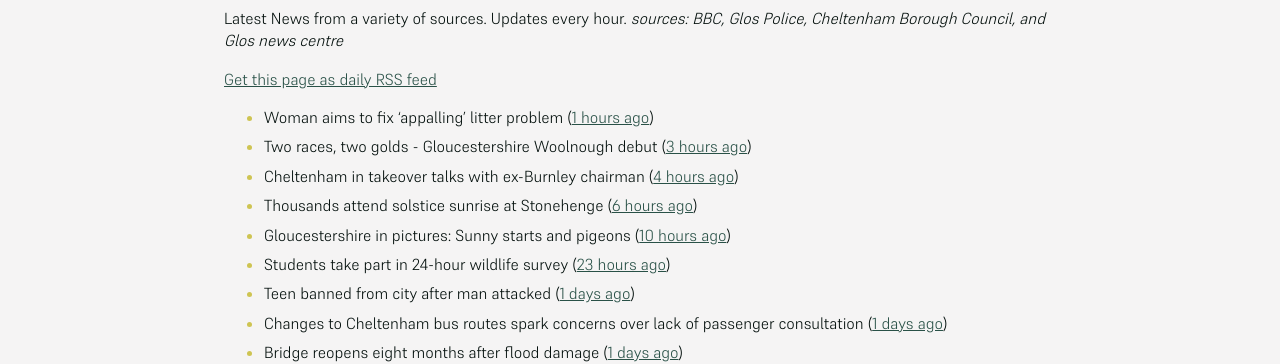
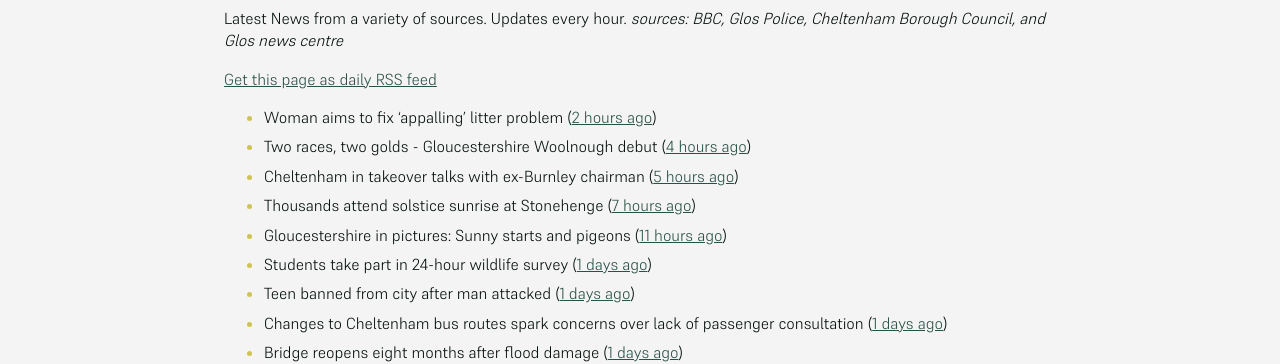
Before and after one commit to mat-0/cheltenham-open-data, a Jekyll site: the page built from _pages/news.md, in a window 1280 px wide. Shown: the part 266-630 px from the top of the page. Built offline with Jekyll 4.4.1, drawn with Linux system fonts in a browser that asks for light colours.

Commit message:
Updated 2025-06-21 17:57:45

```diff
--- a/_pages/news.md
+++ b/_pages/news.md
@@ -12,12 +12,12 @@ _sources: BBC, Glos Police, Cheltenham Borough Council, and Glos news centre_
 [Get this page as daily RSS feed](/daily.rss)
 
 <!-- news_marker starts -->
-- Woman aims to fix 'appalling' litter problem ([1 hours ago](https://www.bbc.com/news/articles/cqjq05rv191o))
-- Two races, two golds - Gloucestershire Woolnough debut ([3 hours ago](https://www.bbc.com/sport/rowing/articles/cgjg4516w15o))
-- Cheltenham in takeover talks with ex-Burnley chairman ([4 hours ago](https://www.bbc.com/sport/football/articles/ckg3v5135meo))
-- Thousands attend solstice sunrise at Stonehenge ([6 hours ago](https://www.bbc.com/news/articles/cg75gp1y233o))
-- Gloucestershire in pictures: Sunny starts and pigeons ([10 hours ago](https://www.bbc.com/news/articles/cwye9g90870o))
-- Students take part in 24-hour wildlife survey ([23 hours ago](https://www.bbc.com/news/articles/cn41ze3r27zo))
+- Woman aims to fix 'appalling' litter problem ([2 hours ago](https://www.bbc.com/news/articles/cqjq05rv191o))
+- Two races, two golds - Gloucestershire Woolnough debut ([4 hours ago](https://www.bbc.com/sport/rowing/articles/cgjg4516w15o))
+- Cheltenham in takeover talks with ex-Burnley chairman ([5 hours ago](https://www.bbc.com/sport/football/articles/ckg3v5135meo))
+- Thousands attend solstice sunrise at Stonehenge ([7 hours ago](https://www.bbc.com/news/articles/cg75gp1y233o))
+- Gloucestershire in pictures: Sunny starts and pigeons ([11 hours ago](https://www.bbc.com/news/articles/cwye9g90870o))
+- Students take part in 24-hour wildlife survey ([1 days ago](https://www.bbc.com/news/articles/cn41ze3r27zo))
 - Teen banned from city after man attacked ([1 days ago](https://www.bbc.com/news/articles/c75rl4we60wo))
 - Changes to Cheltenham bus routes spark concerns over lack of passenger consultation ([1 days ago](https://gloucesternewscentre.co.uk/changes-to-cheltenham-bus-routes-spark-concerns-over-lack-of-passenger-consultation/))
 - Bridge reopens eight months after flood damage ([1 days ago](https://www.bbc.com/news/articles/cz09md3ve3no))
```
Also changed, not shown: _data/flood.json (+4 -4 lines), index.md (+5 -5 lines).
